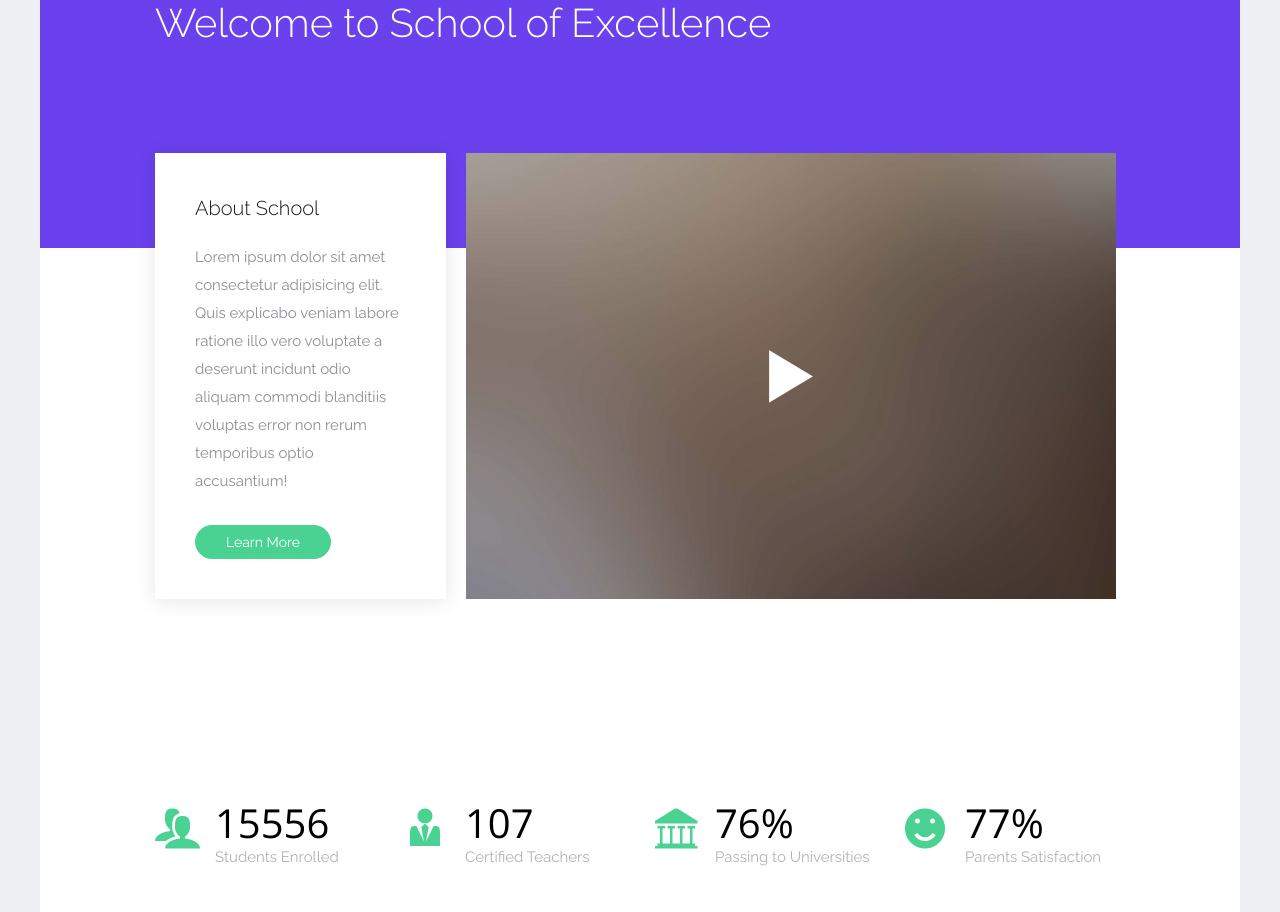
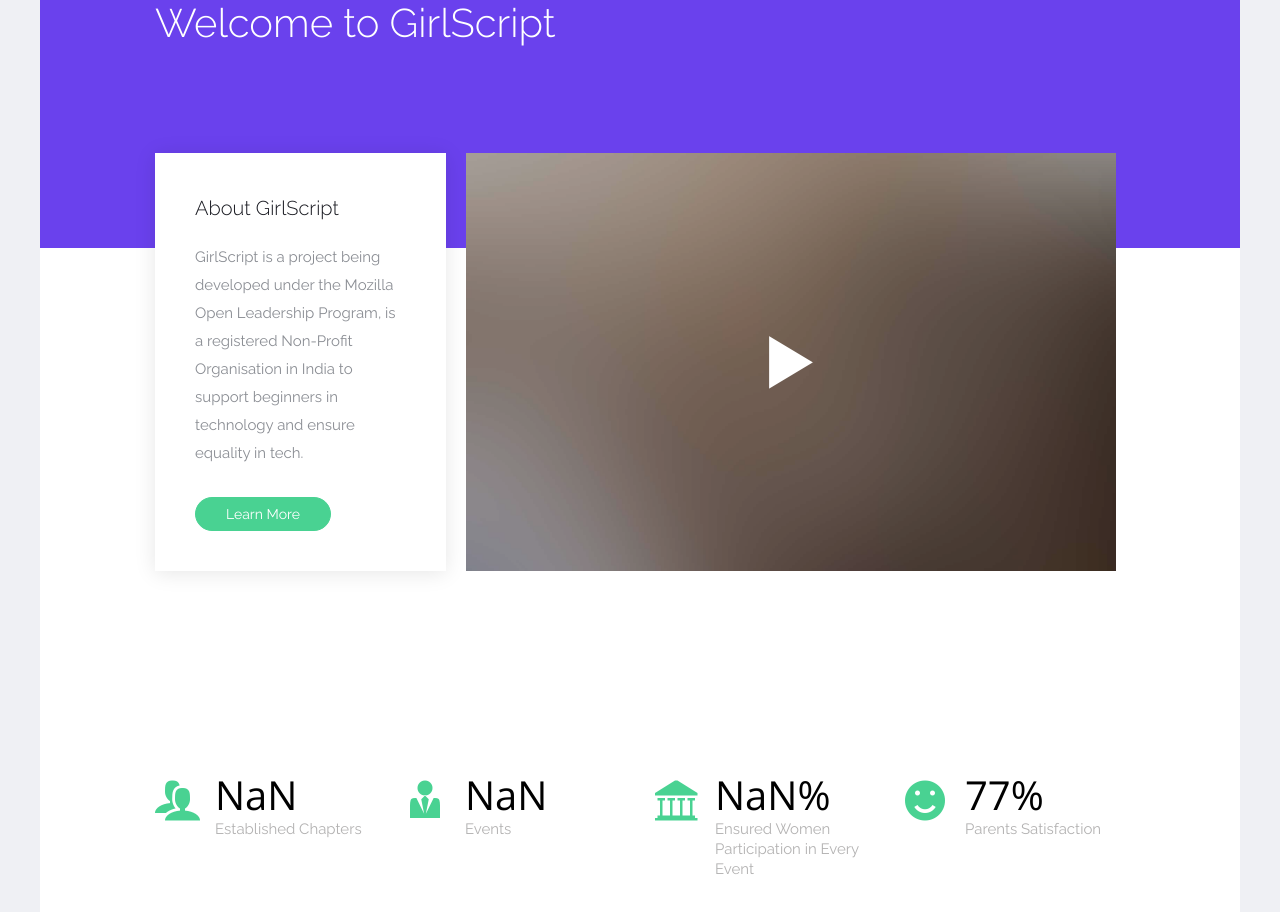
Before and after one commit to girlscript/girlscript_web, a website: page index.html in a window 1280 px wide. Shown: the part 933-1845 px from the top of the page. Drawn offline with nearby package versions, Linux system fonts and the light colour scheme; files whose address does not match are found by name.

Commit message:
Home page minor changes

```diff
--- a/index.html
+++ b/index.html
@@ -137,7 +137,7 @@
         <div class="container">
           <div class="row">
             <div class="col-md-12 text-left section-heading probootstrap-animate">
-              <h2>Welcome to School of Excellence</h2>
+              <h2>Welcome to GirlScript</h2>
             </div>
           </div>
         </div>
@@ -149,9 +149,9 @@
             <div class="col-md-12">
               <div class="probootstrap-flex-block">
                 <div class="probootstrap-text probootstrap-animate">
-                  <h3>About School</h3>
-                  <p>Lorem ipsum dolor sit amet consectetur adipisicing elit. Quis explicabo veniam labore ratione illo vero voluptate a deserunt incidunt odio aliquam commodi blanditiis voluptas error non rerum temporibus optio accusantium!</p>
-                  <p><a href="#" class="btn btn-primary">Learn More</a></p>
+                  <h3>About GirlScript</h3>
+                  <p>GirlScript is a project being developed under the Mozilla Open Leadership Program, is a registered Non-Profit Organisation in India to support beginners in technology and ensure equality in tech.</p>
+                  <p><a href="about.html" class="btn btn-primary">Learn More</a></p>
                 </div>
                 <div class="probootstrap-image probootstrap-animate" style="background-image: url(img/slider_3.jpg)">
                   <a href="https://vimeo.com/45830194" class="btn-video popup-vimeo"><i class="icon-play3"></i></a>
@@ -173,9 +173,9 @@
                 </div>
                 <div class="probootstrap-text">
                   <span class="probootstrap-counter">
-                    <span class="js-counter" data-from="0" data-to="20203" data-speed="5000" data-refresh-interval="50">1</span>
+                    <span class="js-counter" data-from="0" data-to="5+ Cities" data-speed="5000" data-refresh-interval="50">1</span>
                   </span>
-                  <span class="probootstrap-counter-label">Students Enrolled</span>
+                  <span class="probootstrap-counter-label">Established Chapters</span>
                 </div>
               </div>
             </div>
@@ -186,9 +186,9 @@
                 </div>
                 <div class="probootstrap-text">
                   <span class="probootstrap-counter">
-                    <span class="js-counter" data-from="0" data-to="139" data-speed="5000" data-refresh-interval="50">1</span>
+                    <span class="js-counter" data-from="0" data-to="48+" data-speed="5000" data-refresh-interval="50">1</span>
                   </span>
-                  <span class="probootstrap-counter-label">Certified Teachers</span>
+                  <span class="probootstrap-counter-label">Events</span>
                 </div>
               </div>
             </div>
@@ -200,9 +200,9 @@
                 </div>
                 <div class="probootstrap-text">
                   <span class="probootstrap-counter">
-                    <span class="js-counter" data-from="0" data-to="99" data-speed="5000" data-refresh-interval="50">1</span>%
+                    <span class="js-counter" data-from="0" data-to="65% " data-speed="5000" data-refresh-interval="50">1</span>%
                   </span>
-                  <span class="probootstrap-counter-label">Passing to Universities</span>
+                  <span class="probootstrap-counter-label">Ensured Women Participation in Every Event</span>
                 </div>
               </div>
             </div>
```
